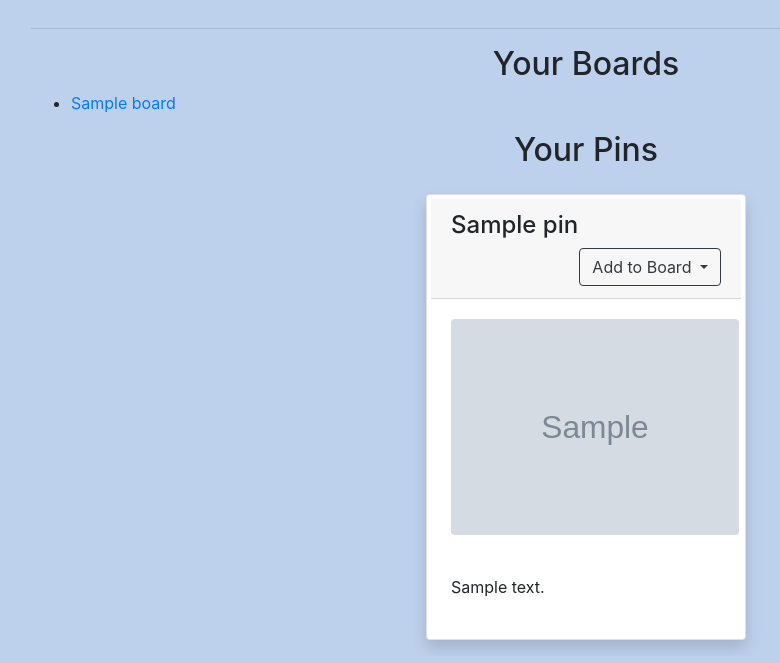
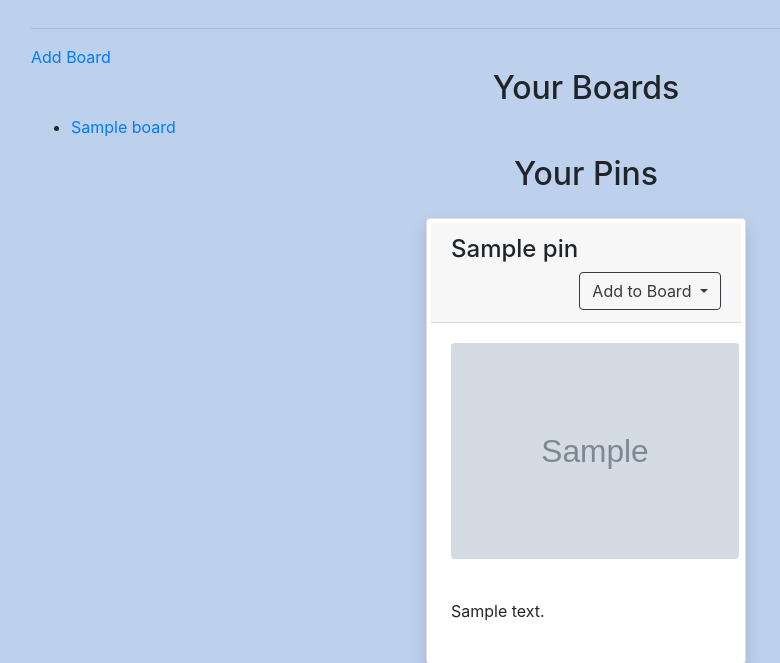
Before and after one commit to sarahbeverton/capstone, a Django app: page /profile/ in a window 1280 px wide. Shown: the part 378-1041 px from the top of the page, without its empty margins (54-834 px from the left). Run offline with Django 3.2, Linux system fonts and the light colour scheme; a user stored in the database is signed in; tables that the repository leaves empty hold one stand-in row (values such as "Sample post"); grey boxes marked "Sample" are stand-in pictures; some libraries are stand-ins or nearby versions.

Commit message:
adds link to add new board on profile page

```diff
--- a/templates/profile.html
+++ b/templates/profile.html
@@ -15,6 +15,7 @@
   </div>
   <hr />
   <div class="your-pins" style="width: 100%">
+    <a href="/board/addboard/">Add Board</a>
     <h2 class="text-center">Your Boards</h2>
     <ul>
       {% for board in boards %}
```
